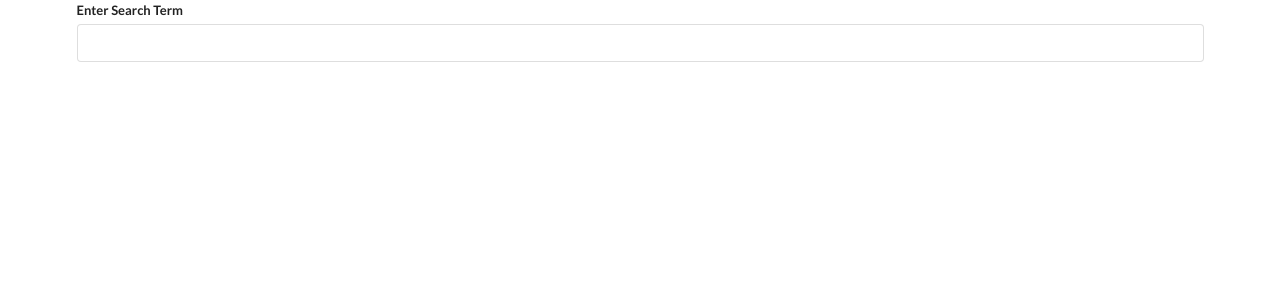
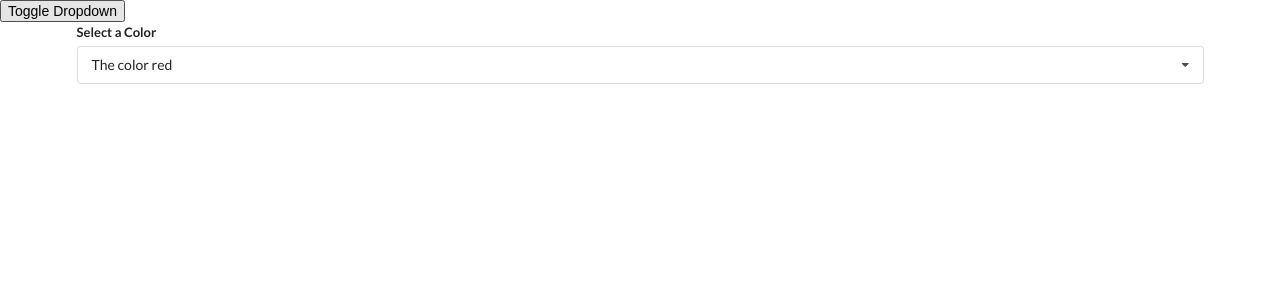
Before and after one commit to BETH-A/widgets, a React (Create React App) app: page / in a window 1280 px wide. Shown: the top 300 px of the page. Built offline with nearby package versions, Linux system fonts and the light colour scheme.

Commit message:
finished dropdown component & added dropdown toggle to App.js

```diff
--- a/src/App.js
+++ b/src/App.js
@@ -1,6 +1,7 @@
-import React from 'react';
+import React, { useState } from 'react';
 import Accordion from './components/Accordion';
 import Search from './components/Search';
+import Dropdown from './components/Dropdown';
 
 const items = [
     {
@@ -17,11 +18,38 @@
     }
 ];
 
+const options = [
+    {
+        label: 'The color red',
+        value: 'red'
+    },
+    {
+        label: 'The color green',
+        value: 'green'
+    },
+    {
+        label: 'The color blue',
+        value: 'blue'
+    },
+]
+
 export default () => {
+    const [selected, setSelected] = useState(options[0]);
+    const [showDropdown, setShowDropdown] = useState(true);
+
     return (
         <div>
             {/* <Accordion items={items} /> */}
-            <Search />
+            {/* <Search /> */}
+            <button onClick={() => setShowDropdown(!showDropdown)}>Toggle Dropdown</button>
+            {showDropdown ?
+                <Dropdown
+                    selected={selected}
+                    onSelectedChange={setSelected}
+                    options={options}
+                /> : null
+            }
+
         </div>
     );
 };
--- /dev/null
+++ b/src/components/Dropdown.js
@@ -0,0 +1,66 @@
+import React, { useState, useEffect, useRef } from 'react';
+
+const Dropdown = ({ options, selected, onSelectedChange }) => {
+    const [open, setOpen] = useState(false);
+
+    const ref = useRef();
+
+    useEffect(() => {
+        document.body.addEventListener(
+            'click',
+            (event) => {
+            if (ref.current && ref.current.contains(event.target)) {
+                return;
+            }
+            setOpen(false);
+            },
+            { capture: true }
+        );
+        return () => {
+
+        }
+    }, []);
+
+    const renderedOptions = options.map((option) => {
+        if (option.value === selected.value) {
+            return null;
+        }
+
+
+        return (
+            <div
+                key={option.value}
+                className="item"
+                onClick={() => onSelectedChange(option)}
+            >
+                {option.label}
+            </div>
+        );
+    });
+
+    return (
+        <div className='ui container' ref={ref}>
+            <div className='ui form'>
+                <div className="field">
+                    <label className="label">
+                        Select a Color
+                    </label>
+                    <div
+                        onClick={() => setOpen(!open)}
+                        className={`ui selection dropdown ${open ? 'visible active' : ''}`}
+                    >
+                        <i className="dropdown icon"></i>
+                        <div className="text">
+                            {selected.label}
+                        </div>
+                        <div className={`menu ${open ? 'visible transition' : ''}`}>
+                            {renderedOptions}
+                        </div>
+                    </div>
+                </div>
+            </div>
+        </div>
+    );
+}
+
+export default Dropdown;
```
Also changed, not shown: 1 other file (tests, documents, lock files or other folders).
